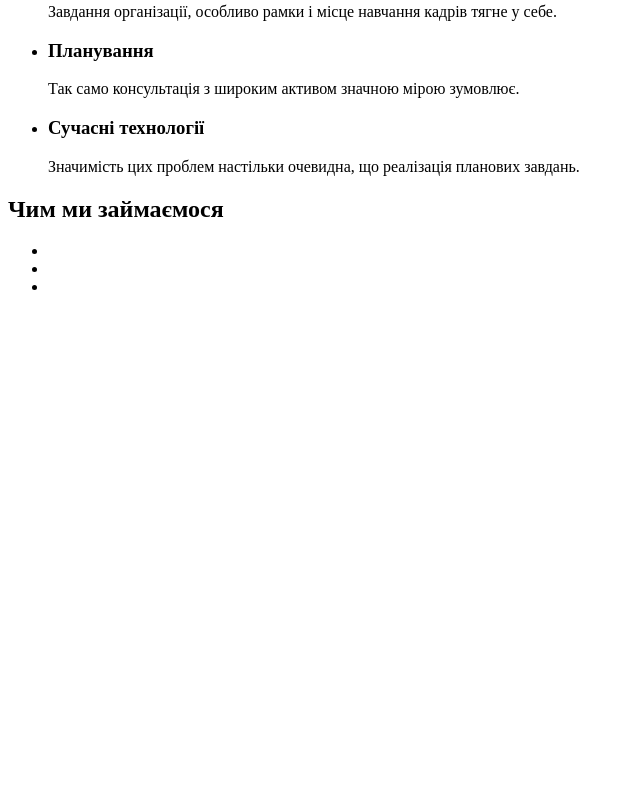
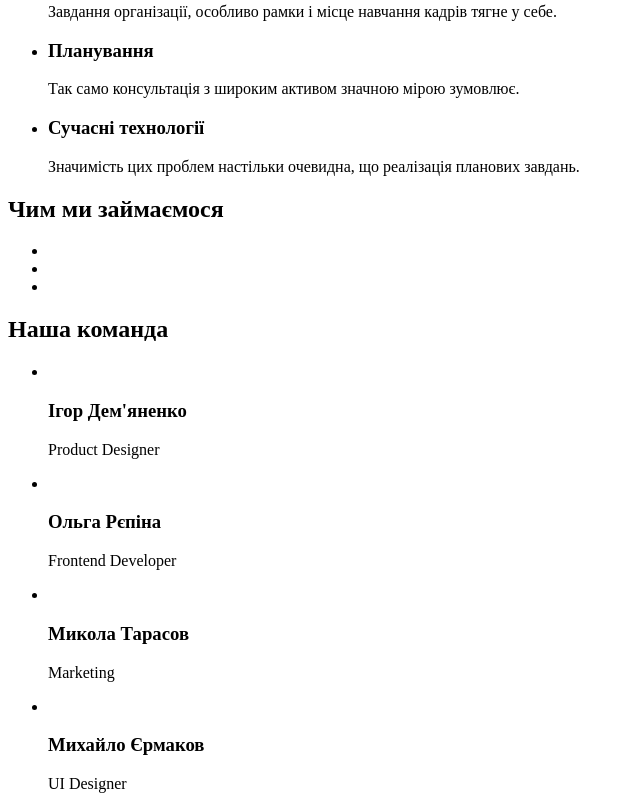
Before and after one commit to TarasDer/goit-markup-hw-01, a plain HTML site: page index.html in a window 1280 px wide. Shown: the part 400-1209 px from the top of the page, without its empty margins (0-640 px from the left). Before the commit the page ends 800 px from the top, so only its background shows below. Drawn offline with Linux system fonts and the light colour scheme.

Commit message:
Додано кілька секцій

```diff
--- a/index.html
+++ b/index.html
@@ -4,7 +4,7 @@
     <meta charset="UTF-8" />
     <meta http-equiv="X-UA-Compatible" content="IE=edge" />
     <meta name="viewport" content="width=device-width, initial-scale=1.0" />
-    <title>Web Studio (Version 2.1)</title>
+    <title>Студія</title>
   </head>
   <body>
     <header>
@@ -64,6 +64,31 @@
           <li><img src="" alt="" /></li>
         </ul>
       </section>
+      <section>
+        <h2>Наша команда</h2>
+        <ul>
+          <li>
+            <img src="" alt="" />
+            <h3>Ігор Дем'яненко</h3>
+            <p>Product Designer</p>
+          </li>
+          <li>
+            <img src="" alt="" />
+            <h3>Ольга Рєпіна</h3>
+            <p>Frontend Developer</p>
+          </li>
+          <li>
+            <img src="" alt="" />
+            <h3>Микола Тарасов</h3>
+            <p>Marketing</p>
+          </li>
+          <li>
+            <img src="" alt="" />
+            <h3>Михайло Єрмаков</h3>
+            <p>UI Designer</p>
+          </li>
+        </ul>
+      </section>
     </main>
   </body>
 </html>
```
Also changed, not shown: images/img-1.jpg (added), images/img-2.jpg (added), images/img-3.png (added).
